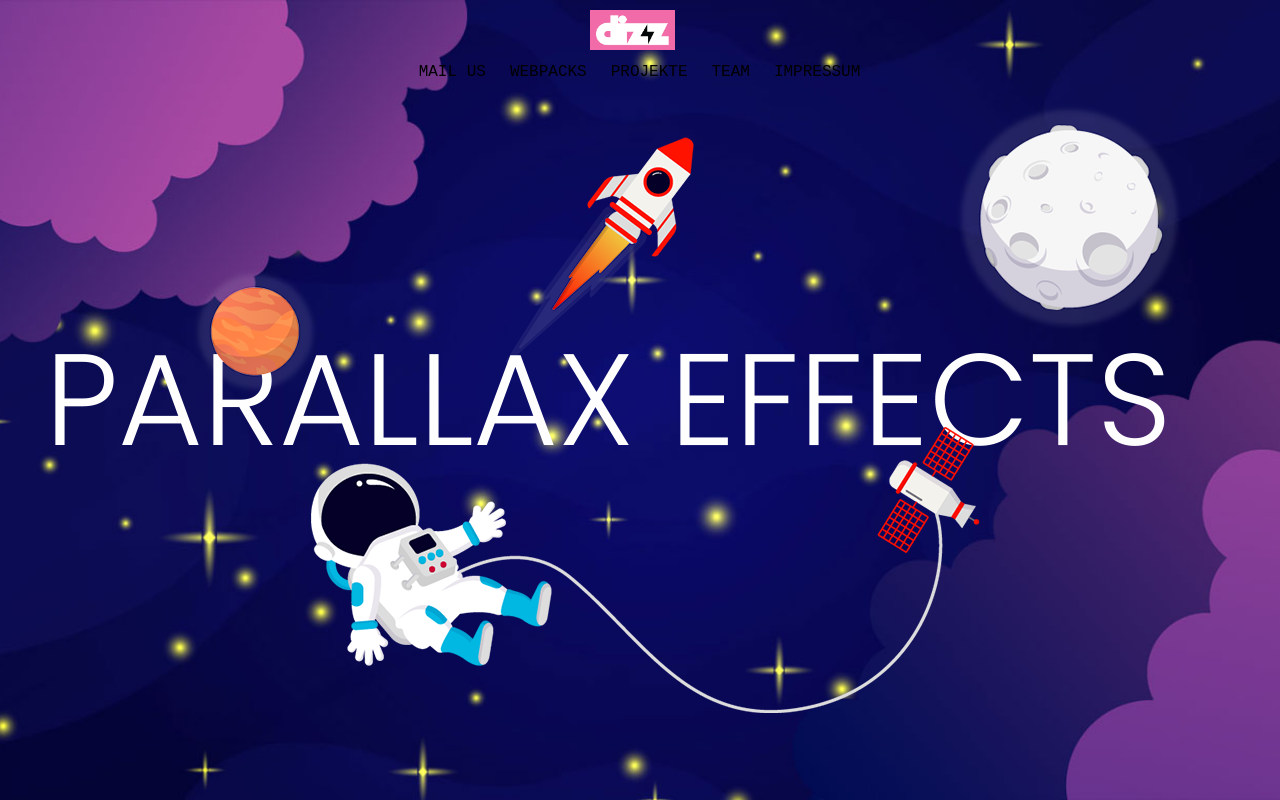
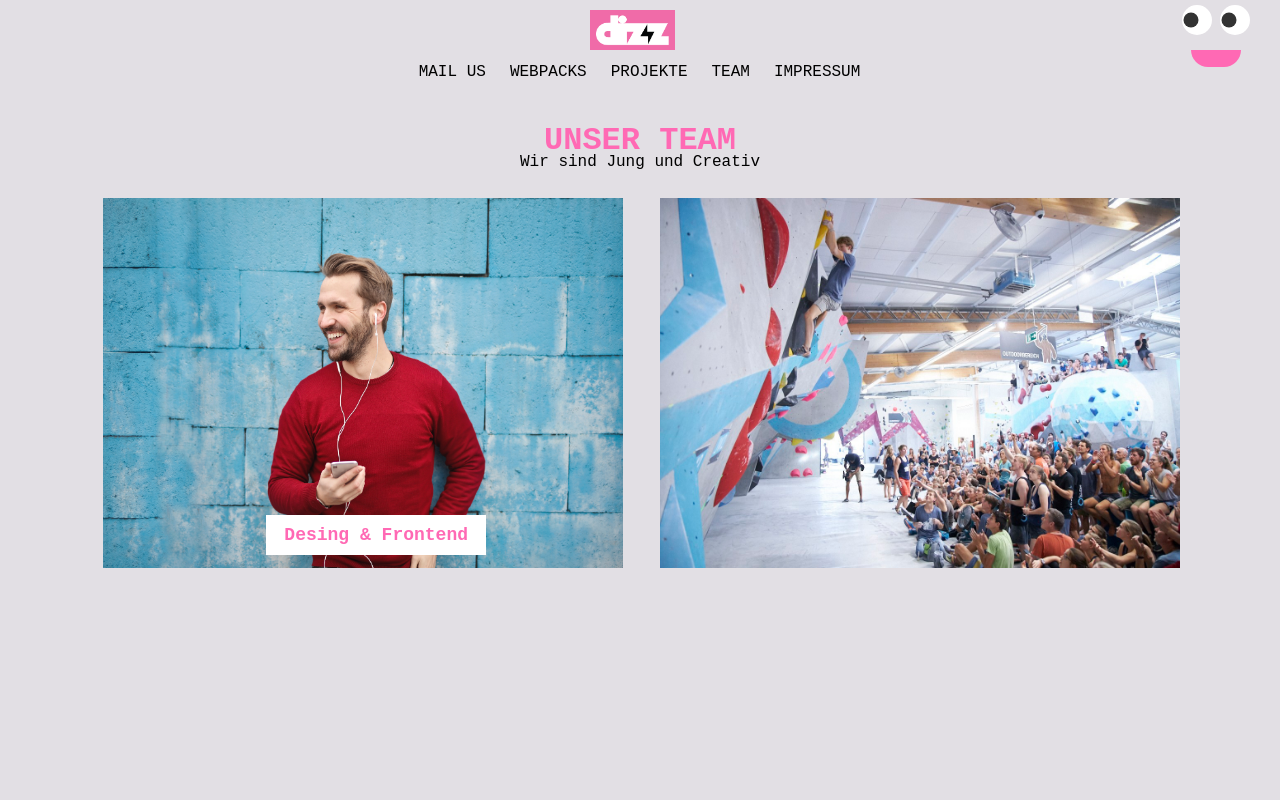
Before and after one commit to LeopoldKink/Personal-Website, a Flask app: page /test in a window 1280 px wide. Run offline with Flask 2, Linux system fonts and the light colour scheme; some libraries are stand-ins or nearby versions.

Commit message:
team seite fast fertig BRAUCHE EUREBILDER

```diff
--- a/backend/static/css/team.css
+++ b/backend/static/css/team.css
@@ -81,7 +81,44 @@
 }
 
 /*   CARDS   */
+.teamheader {
+  position: relative;
+  align-items: center;
+  color: #ff69b4;
+  text-align: center;
+  justify-content: center;
+  display: flex;
+  width: 100%;
+  height: 5%;
+  margin-bottom: 15px;
+}
 
+.teamheader h1 {
+  padding: 5px;
+  display: block;
+  width: 40%;
+}
+.teamsup {
+  position: relative;
+  align-items: center;
+  color: #000;
+  text-align: center;
+  justify-content: center;
+  display: flex;
+  width: 100%;
+  height: 1%;
+}
+.teamsup p {
+  padding: 10px;
+  display: block;
+  width: 40%;
+  margin-bottom: 35px;
+}
+.teamheader p {
+  padding: 5px;
+  display: block;
+  width: 40%;
+}
 .containerRight,
 .containerLeft {
   position: relative;
@@ -108,41 +145,89 @@
   z-index: 0;
   margin-left: 10px;
 }
-.text {
-  color: white;
+.textleft {
+  color: #ff69b4;
   font-size: 20px;
+  position: relative;
+  top: 35%;
+  left: 50%;
+  right: -45%;
+  transform: translate(-50%, -50%);
+}
+.textleft {
+  color: #ff69b4;
+  font-size: 20px;
+  position: relative;
+}
+.textonimage {
   position: absolute;
-  top: 50%;
-  left: 50%;
-  transform: translate(-50%, -50%);
-  font-family: sans-serif;
+  z-index: 100;
+  bottom: 8px;
+  left: 16px;
+  width: 100%;
+  text-align: center;
+  font-size: 18px;
+  color: #ff69b4;
+  font-weight: 600;
+  align-items: center;
+  justify-content: center;
+  display: flex;
+  transform: translateY(-20px);
 }
-.overlayLeft,
+.textonimage p {
+  padding: 10px;
+  background-color: #fff;
+  width: 40%;
+}
+.name {
+  color: #ff69b4;
+  margin-bottom: 20px;
+  width: 100%;
+  left: 200px;
+}
+.arbeit {
+  margin-bottom: 10px;
+  width: 100%;
+}
+
+.overlayLeft {
+  width: 100%;
+  height: 100%;
+  position: absolute;
+  visibility: hidden;
+  background-color: white;
+  border: 15px solid white;
+  transition: 0.1s;
+  border-left: 0px solid white;
+  z-index: 1;
+}
 .overlayRight {
   width: 100%;
   height: 100%;
   position: absolute;
   visibility: hidden;
-  background-color: #ff69b4;
-  border: 15px solid #ff69b4;
+  background-color: white;
+  border: 15px solid white;
   transition: 0.1s;
+  border-right: 0px solid #fff;
+  z-index: 100000;
+  right: 1%;
 }
-.overlayLeft {
-  border-left: 0px solid #ff69b4;
-  z-index: 1;
-}
-.overlayRight {
-  border-left: 0px solid #6978ff;
-  z-index: 1;
-  left: -100%;
-}
+
 .containerLeft:hover .overlayLeft {
   visibility: visible;
   width: 207%;
-  border-left: 550px solid #ff69b4;
+  border-left: 550px solid white;
 }
-.overlayRight:hover {
+
+.containerRight:hover .overlayRight {
   visibility: visible;
-  width: 207%;
-  border-left: 550px solid #ff69b4;
+  width: 200%;
+  border-right: 550px solid #fff;
+  z-index: 100000;
+  right: 1%;
 }
+
+.containerRight:hover .imageRight {
+  z-index: 5000000;
+}
--- a/backend/templates/test.html
+++ b/backend/templates/test.html
@@ -1,18 +1,66 @@
 {% extends "layout.html" %} {% block content %}
-<div class="space">
-  <ul id="scene">
-    <li class="layer" data-depth=".1"><img src="/static/img/text.png" /></li>
-    <li class="layer" data-depth="1"><img src="/static/img/planet1.png" /></li>
-    <li class="layer" data-depth="-1"><img src="/static/img/planet2.png" /></li>
-    <li class="layer" data-depth="2">
-      <img src="/static/img/astronaut.png" />
-    </li>
-    <li class="layer" data-depth="0.5"><img src="/static/img/rocket.png" /></li>
-  </ul>
+<div class="team-main">
+  <div class="smiley">
+    <div class="face">
+      <div class="eyes">
+        <div class="eye"></div>
+        <div class="eye"></div>
+      </div>
+    </div>
+  </div>
+  <div class="teamheader">
+    <h1>UNSER TEAM</h1>
+  </div>
+  <div class="teamsup"><p>Wir sind Jung und Creativ</p></div>
+  <div class="img-content">
+    <div align="center">
+      <div class="containerLeft">
+        <img src="/static/img/test-person.jpg" alt="Avatar" class="imageLeft" />
+        <div class="textonimage">
+          <p>Desing & Frontend</p>
+        </div>
+        <div class="overlayLeft">
+          <div class="text">
+            <div class="name"><h1>Lorenz</h1></div>
+            <div class="arbeit">
+              <p>
+                Ich mache des Frontend und Desing und gern auch mall ne kleine
+                animation
+              </p>
+            </div>
+            <div class="hobby">
+              <p>
+                In meiner freizeit Kletter, Skate oder Surfe ich gerne auch
+                Kreative arbeit mag ich gern
+              </p>
+            </div>
+          </div>
+        </div>
+      </div>
+      <div class="containerRight">
+        <img
+          src="/static/img/Lorenz_Sport.JPG"
+          alt="Avatar"
+          class="imageRight"
+        />
+        <div class="overlayRight">
+          <div class="text">Right</div>
+        </div>
+      </div>
+    </div>
+  </div>
+  <script>
+    document.querySelector("body").addEventListener("mousemove", eyeball);
+    function eyeball() {
+      var eye = document.querySelectorAll(".eye");
+      eye.forEach(function (eye) {
+        let x = eye.getBoundingClientRect().left + eye.clientWidth / 2;
+        let y = eye.getBoundingClientRect().top + eye.clientHeight / 2;
+        let radian = Math.atan2(event.pageX - x, event.pageY - y);
+        let rot = radian * (180 / Math.PI) * -1 + 270;
+        eye.style.transform = "rotate(" + rot + "deg)";
+      });
+    }
+  </script>
+  {% endblock content %}
 </div>
-<script>
-  var scene = document.getElementById("scene");
-  var parallax = new Parallax(scene);
-</script>
-
-{% endblock content %}
```
Also changed, not shown: backend/templates/team.html (+23 -2 lines).
